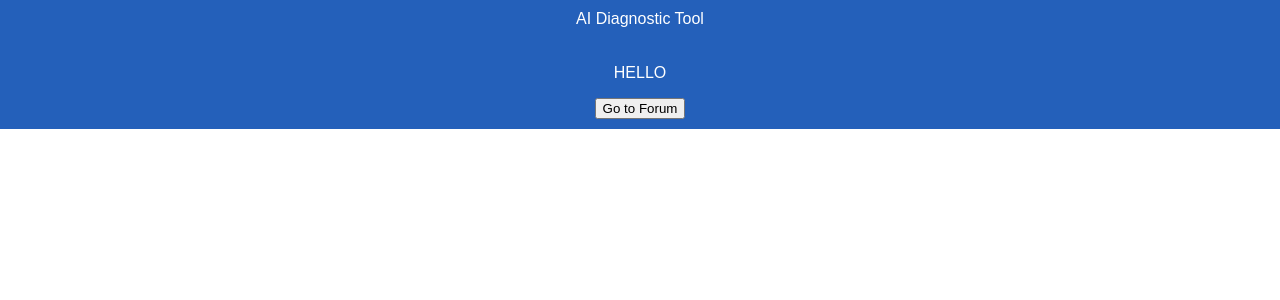
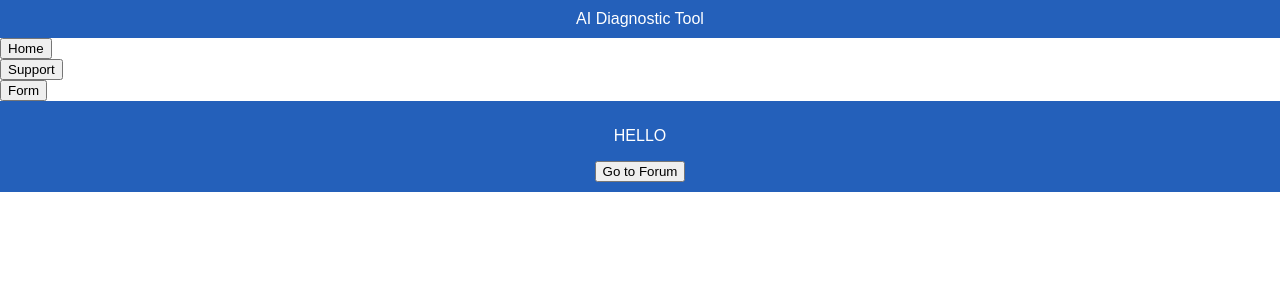
Before and after one commit to SWE-Practicum-AI-Diagnostic-Tool/SWE-Practicum-AI-Diagnostic-Tool, a Vue app: page / in a window 1280 px wide. Shown: the top 300 px of the page. Built offline with nearby package versions, Linux system fonts and the light colour scheme.

Commit message:
Impliment NaviBar
This adds router Link and naviBar that is on home page

```diff
--- a/src/App.vue
+++ b/src/App.vue
@@ -4,9 +4,6 @@ import Home from './components/Home.vue';
 </script>
 
 <template>
-  <header>
-    AI Diagnostic Tool
-  </header>
   <main>
     <RouterView />
   </main>
--- a/src/components/Home.vue
+++ b/src/components/Home.vue
@@ -1,6 +1,21 @@
+<template>
+    <div>
+        <main>
+            <NaviBar />
+        </main>
+    <header>
+        <p> HELLO </p>
+        <button v-on:click="goToForm">Go to Forum</button>
+    </header>
+    </div>
+</template>
+
 <script>
 import NaviBar from './NaviBar.vue';
 export default {
+    components: {
+        NaviBar
+    },
         methods:{
             goToForm(){
                 this.$router.push('/form');
@@ -9,12 +24,5 @@ export default {
     }
 </script>
 
-<template>
-    <header>
-        <p> HELLO </p>
-        <button v-on:click="goToForm">Go to Forum</button>
-    </header>
-</template>
-
 <style>
 </style>
--- a/src/components/NaviBar.vue
+++ b/src/components/NaviBar.vue
@@ -1,9 +1,15 @@
 <template>
+    <header>
+        AI Diagnostic Tool
+    </header>
  <div>
     <button v-on:click="goToHome"> Home </button>
  </div>
  <div>
     <button v-on:click="goToSupport"> Support </button>
+ </div>
+ <div>
+    <button v-on:click="goToForm"> Form </button>
  </div>
 </template>
 
@@ -13,6 +19,10 @@
             goToSupport(){
             },
             goToHome(){
+                this.$router.push('/');
+            },
+            goToForm(){
+                this.$router.push('/form')
             }
         }
     }
```
